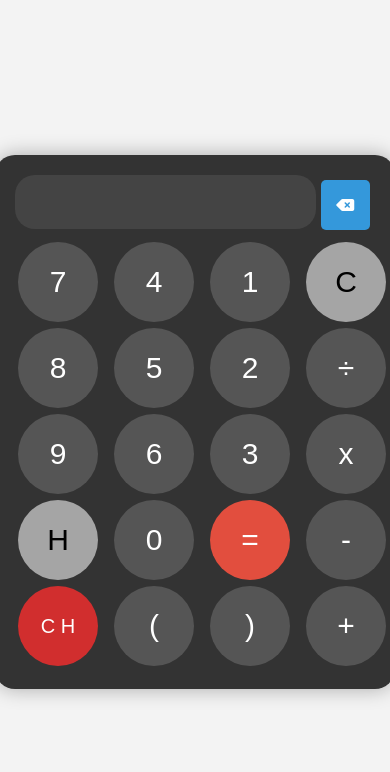
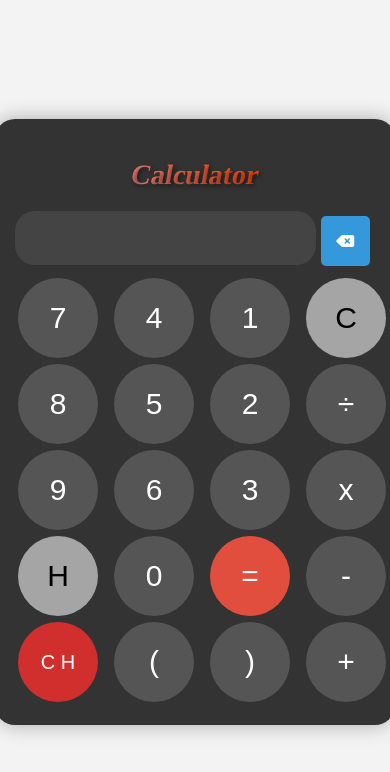
Before and after one commit to Chandrima2001/CodeSoft, a plain HTML site: page Calculator/index.html in a window 390 px wide. Drawn offline with Linux system fonts and the light colour scheme.

Commit message:
responsiveness added successfully

```diff
--- a/Calculator/calculator.css
+++ b/Calculator/calculator.css
@@ -121,7 +121,7 @@ button {
 /* Add this to your existing CSS */
 .calculator-heading {
     font-size: 40px;
-    color: #fff;
+    color: #fff; /* Text color for the heading */
     margin: 0;
     padding: 20px 0;
     text-align: center;
@@ -134,3 +134,10 @@ button {
     text-shadow: 2px 2px 4px rgba(0, 0, 0, 0.5);
     transform: skew(-10deg);
 }
+
+/* Add responsiveness for smaller screens for the heading */
+@media (max-width: 768px) {
+    .calculator-heading {
+        font-size: 28px; /* Reduce font size for smaller screens */
+    }
+}
--- a/Calculator/index.html
+++ b/Calculator/index.html
@@ -11,7 +11,7 @@
 </head>
 <body>
     <div class="calculator">
-        <!-- <h1 class="calculator-heading">Calculator</h1> -->
+        <h1 class="calculator-heading">Calculator</h1>
         <div class="input-container">
             <input type="text" id="input" readonly>
             <div class="button_delete" onclick="deleteLastCharacter()">
```
